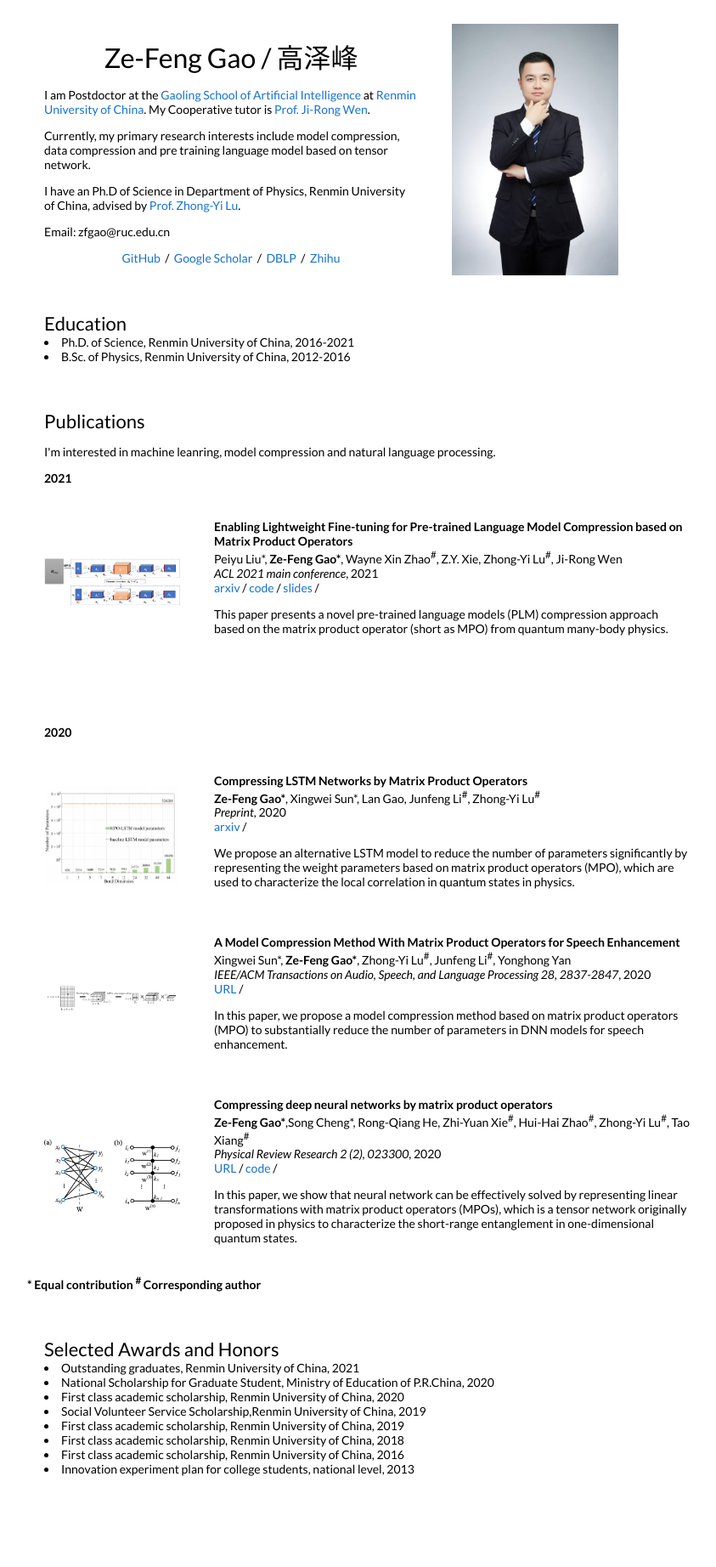
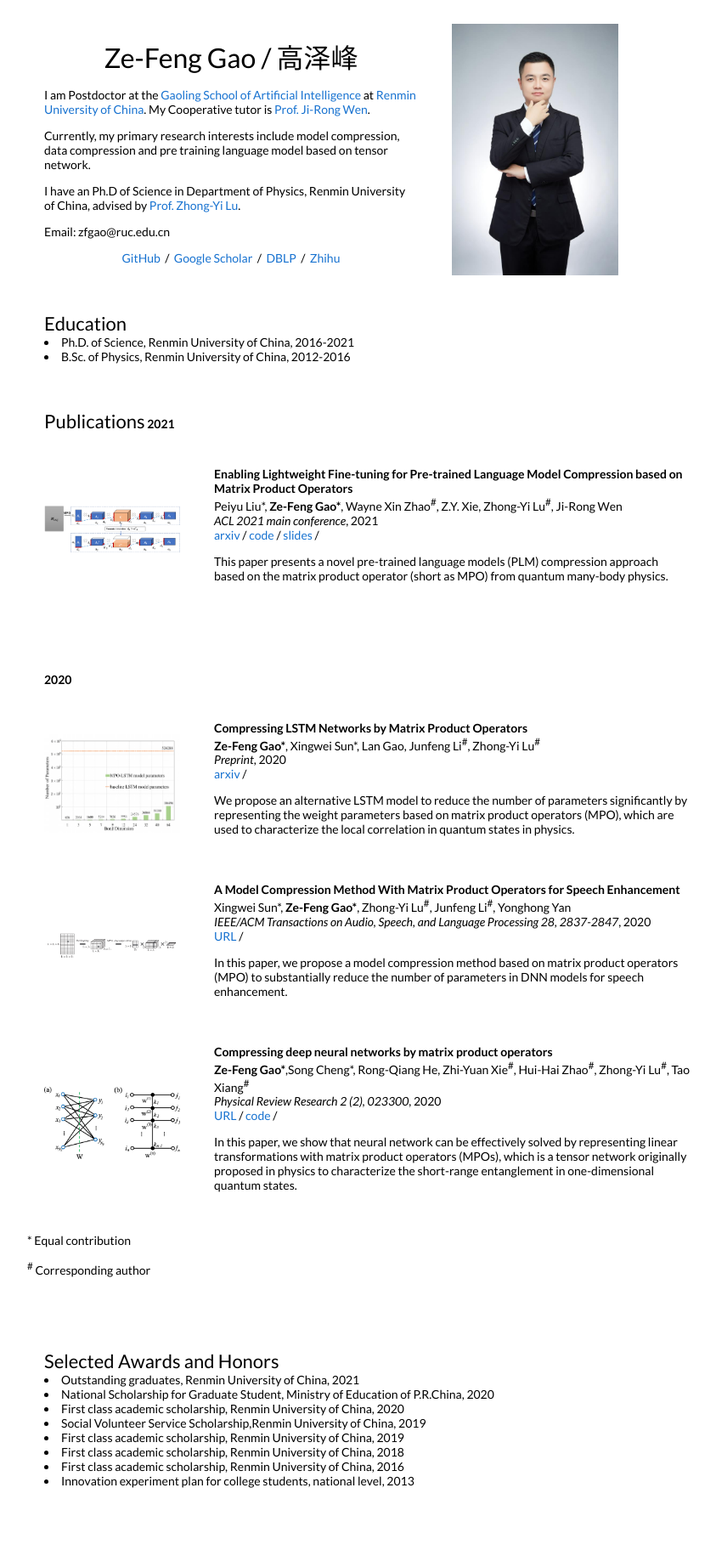
Before and after one commit to zfgao66/homepage, a Jekyll site: the page built from _posts/2021-08-04-enabling.markdown, in a window 1280 px wide. Shown: the whole page at 85% size, without its empty margins (208-1051 px from the left). Built offline with Jekyll 4.4.1, drawn with Linux system fonts in a browser that asks for light colours.

Commit message:
update something

```diff
--- a/_layouts/default.html
+++ b/_layouts/default.html
@@ -69,9 +69,6 @@
           <tr>
             <td style="padding:2.5%;width:100%;vertical-align:middle">
               <h2>Publications</h2>
-              <p>
-                I'm interested in machine leanring, model compression and natural language processing.
-              </p>
               <h3>2021</h3>
             </td>
           </tr>
@@ -173,8 +170,10 @@
           {% endfor %}
           {% endfor %}
         </table>
-        <h3>* Equal contribution</h3>
-        <h3><sup>#</sup> Corresponding author</h3>
+        <p>* Equal contribution</p>
+        <p><sup>#</sup> Corresponding author</p>
+
+
         <br>
         <br>
         <br>
```
